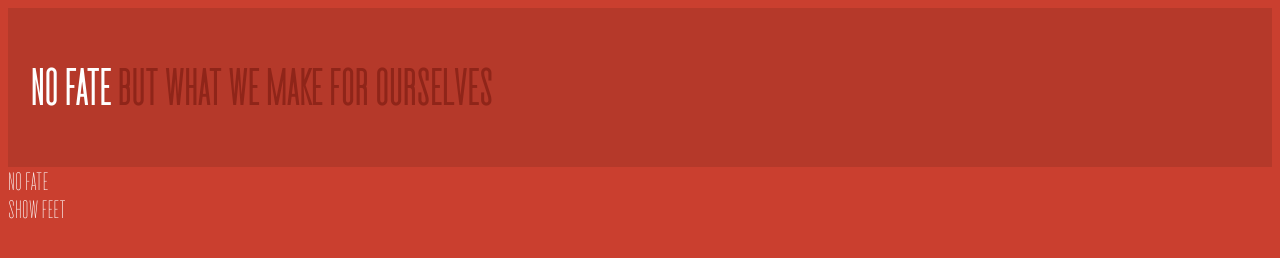
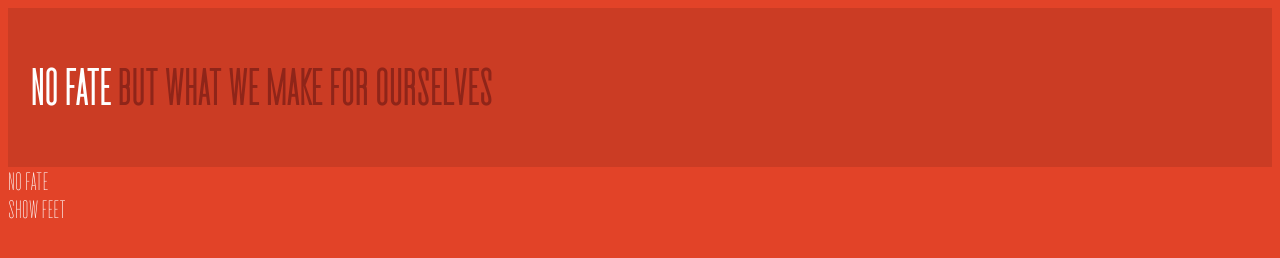
Before and after one commit to jm3/pomo, a website built with Parcel: page index.pug in a window 1280 px wide. Built offline with nearby package versions, Linux system fonts and the light colour scheme.

Commit message:
hk: css file banners

```diff
--- a/assets/colors.css
+++ b/assets/colors.css
@@ -12,6 +12,6 @@
 }
 
 body {
-  background-color: hsl(6, 62%, 49%);
+  background-color: hsl(9, 76%, 52%); // tomato red
   color: white;
 }
```
Also changed, not shown: assets/fonts.css (+10 -1 lines), assets/layout.css (+9 -0 lines).
